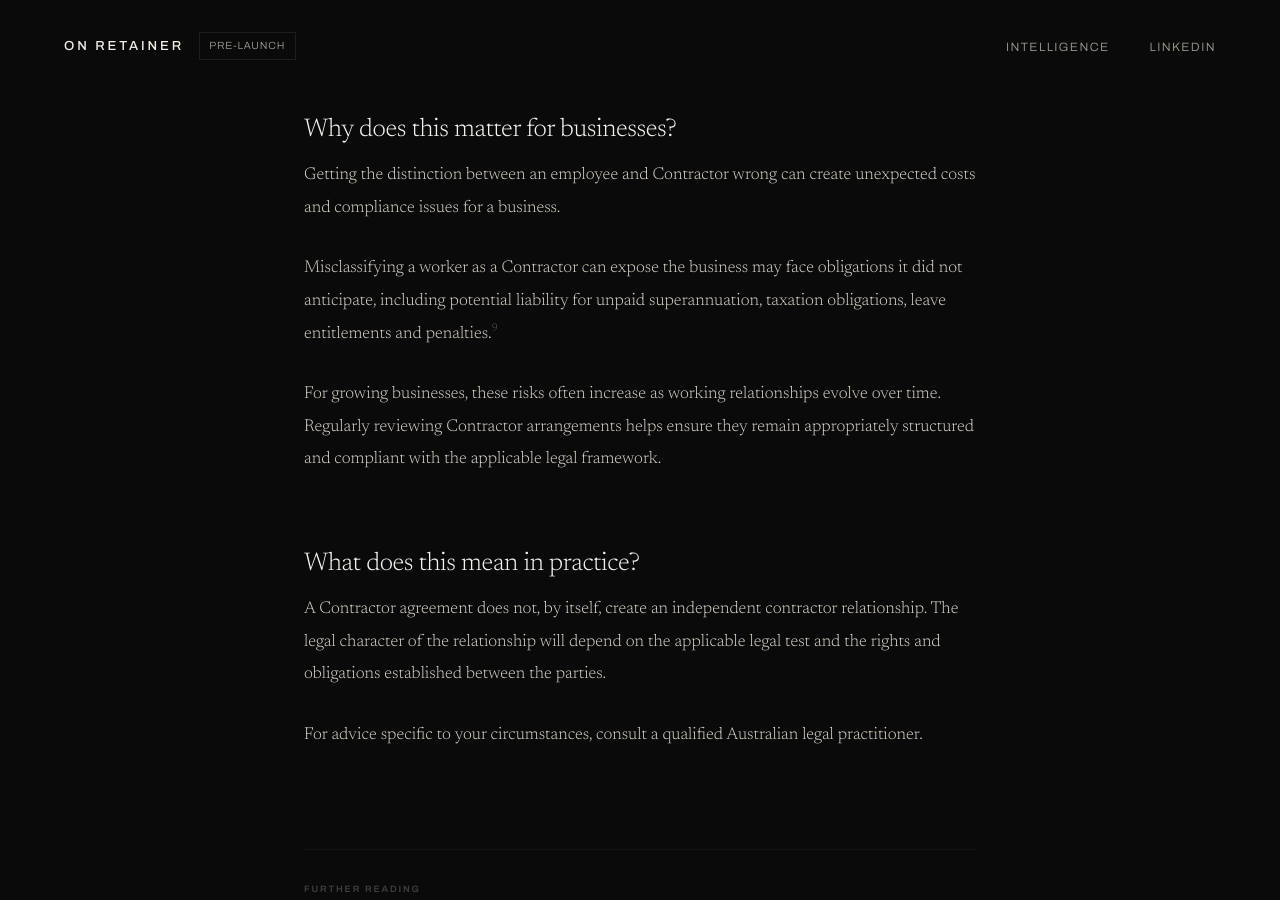
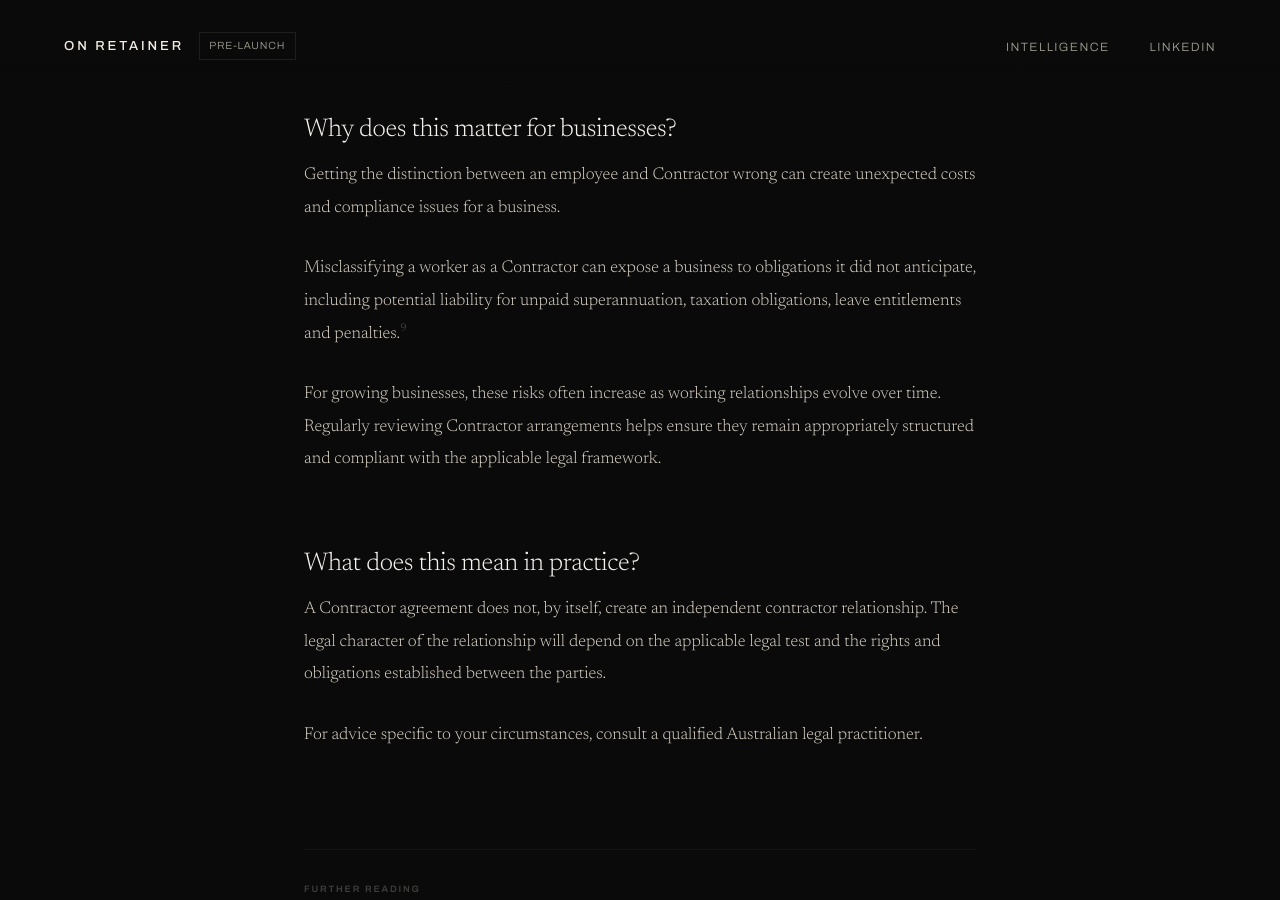
Before and after one commit to Syn-axe/solid-guacamole, a Jekyll site: the page built from _articles/independent-contractor-vs-employee.md, in a window 1280 px wide and 900 px high, scrolled down 5677 px. Built offline with Jekyll 4.4.1, drawn with Linux system fonts in a browser that asks for light colours.

Commit message:
Update independent-contractor-vs-employee.md

```diff
--- a/_articles/independent-contractor-vs-employee.md
+++ b/_articles/independent-contractor-vs-employee.md
@@ -104,7 +104,7 @@
 
 Getting the distinction between an employee and Contractor wrong can create unexpected costs and compliance issues for a business.
 
-Misclassifying a worker as a Contractor can expose the business may face obligations it did not anticipate, including potential liability for unpaid superannuation, taxation obligations, leave entitlements and penalties.[^9]
+Misclassifying a worker as a Contractor can expose a business to obligations it did not anticipate, including potential liability for unpaid superannuation, taxation obligations, leave entitlements and penalties.[^9]
 
 For growing businesses, these risks often increase as working relationships evolve over time. Regularly reviewing Contractor arrangements helps ensure they remain appropriately structured and compliant with the applicable legal framework.
 
```
